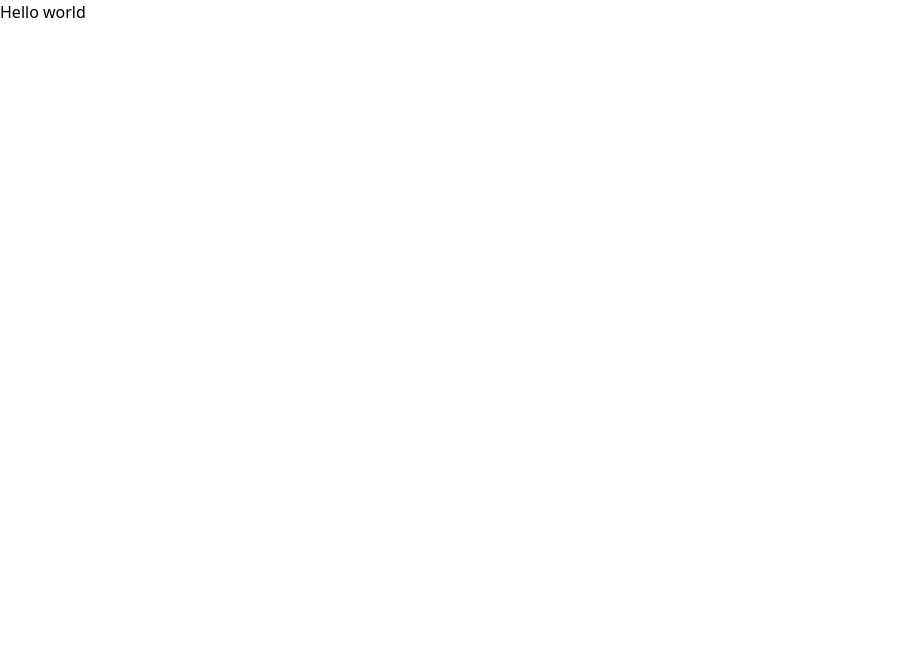
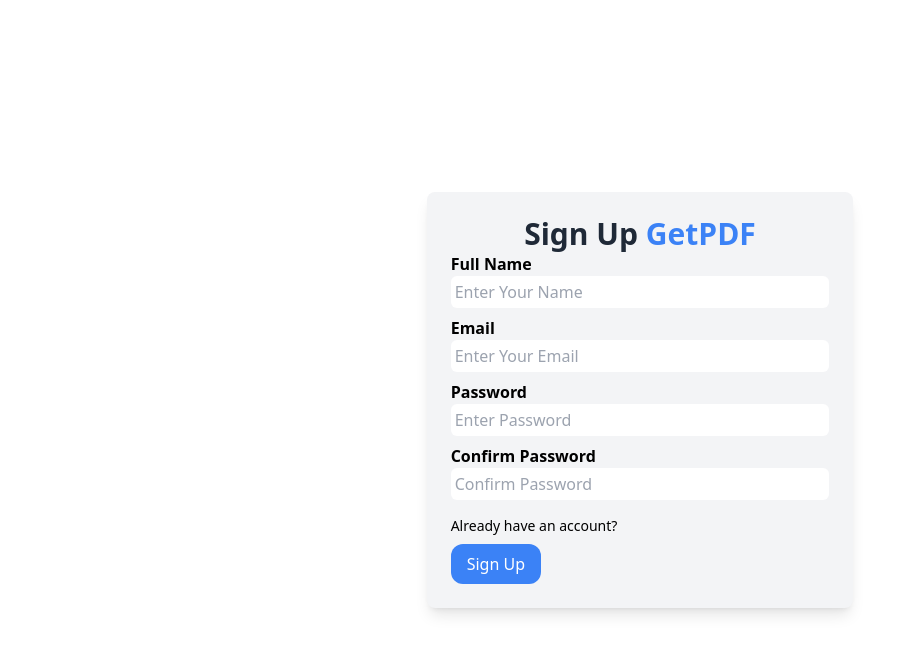
Before and after one commit to hitesh1coder/pdf_generator_frontend, a React (Vite) app: page / in a window 1280 px wide. Shown: the top 654 px of the page, without its empty margins (0-914 px from the left). Built offline with nearby package versions, Linux system fonts and the light colour scheme.

Commit message:
installed react-router-dom and created signup-page

```diff
--- a/package.json
+++ b/package.json
@@ -11,7 +11,8 @@
   },
   "dependencies": {
     "react": "^18.2.0",
-    "react-dom": "^18.2.0"
+    "react-dom": "^18.2.0",
+    "react-router-dom": "^6.22.1"
   },
   "devDependencies": {
     "@types/react": "^18.2.55",
--- a/src/App.tsx
+++ b/src/App.tsx
@@ -1,8 +1,12 @@
+import { Route, Routes, BrowserRouter } from "react-router-dom";
+import Register from "./pages/Register";
 function App() {
   return (
-    <>
-      <h1>Hello world</h1>
-    </>
+    <BrowserRouter>
+      <Routes>
+        <Route path="/" element={<Register />} />
+      </Routes>
+    </BrowserRouter>
   );
 }
 
--- /dev/null
+++ b/src/pages/Register.tsx
@@ -0,0 +1,96 @@
+import { Link } from "react-router-dom";
+
+import { useState } from "react";
+export default function Register() {
+  const [inputs, setInputs] = useState({
+    fullName: "",
+    email: "",
+    password: "",
+    confirmPassword: "",
+  });
+  const [loading, setLoading] = useState(false);
+  const handleSubmit = async (e: React.FormEvent) => {
+    e.preventDefault();
+  };
+  return (
+    <div className="flex flex-col items-center justify-center min-w-96 mx-auto h-screen">
+      <div className="w-full md:w-4/12 p-6 rounded-lg shadow-lg bg-gray-100 ">
+        <h1 className="text-3xl font-semibold text-center text-gray-800">
+          Sign Up <span className="text-blue-500">GetPDF</span>
+        </h1>
+
+        <form onSubmit={handleSubmit} className="flex flex-col gap-2">
+          <div>
+            <label className="font-semibold">Full Name</label>
+            <input
+              type="text"
+              placeholder="Enter Your Name"
+              className="w-full p-1 focus:outline-blue-400 rounded-md outline-none"
+              value={inputs.fullName}
+              onChange={(e) =>
+                setInputs({ ...inputs, fullName: e.target.value })
+              }
+            />
+          </div>
+
+          <div>
+            <label className=" font-semibold">Email</label>
+            <input
+              type="text"
+              placeholder="Enter Your Email"
+              className="w-full p-1 focus:outline-blue-400 rounded-md outline-non"
+              value={inputs.email}
+              onChange={(e) => setInputs({ ...inputs, email: e.target.value })}
+            />
+          </div>
+
+          <div>
+            <label className="font-semibold">Password</label>
+            <input
+              type="password"
+              placeholder="Enter Password"
+              className="w-full p-1 focus:outline-blue-400 rounded-md outline-non"
+              value={inputs.password}
+              onChange={(e) =>
+                setInputs({ ...inputs, password: e.target.value })
+              }
+            />
+          </div>
+
+          <div>
+            <label className="font-semibold">Confirm Password</label>
+            <input
+              type="password"
+              placeholder="Confirm Password"
+              className="w-full p-1 focus:outline-blue-400 rounded-md outline-non"
+              value={inputs.confirmPassword}
+              onChange={(e) =>
+                setInputs({ ...inputs, confirmPassword: e.target.value })
+              }
+            />
+          </div>
+
+          <Link
+            to={"/login"}
+            className="text-sm hover:underline hover:text-blue-600 mt-2 inline-block"
+          >
+            Already have an account?
+          </Link>
+
+          <div>
+            <button
+              className="bg-blue-500 rounded-xl py-2 px-4 border-none outline-none text-white cursor-pointer"
+              disabled={loading}
+            >
+              {loading ? (
+                <span className="loading loading-spinner"></span>
+              ) : (
+                "Sign Up"
+              )}
+            </button>
+          </div>
+        </form>
+      </div>
+    </div>
+  );
+}
```
Also changed, not shown: 1 other file (tests, documents, lock files or other folders).
